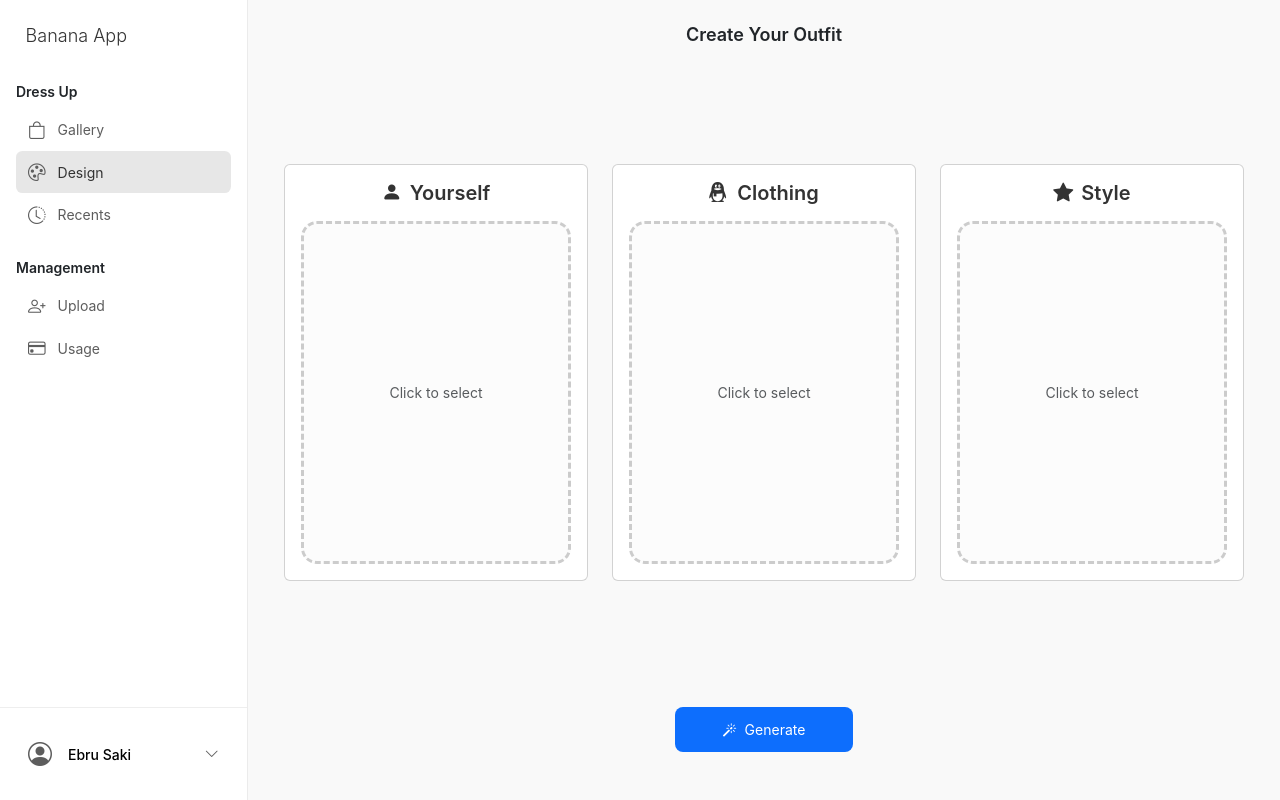
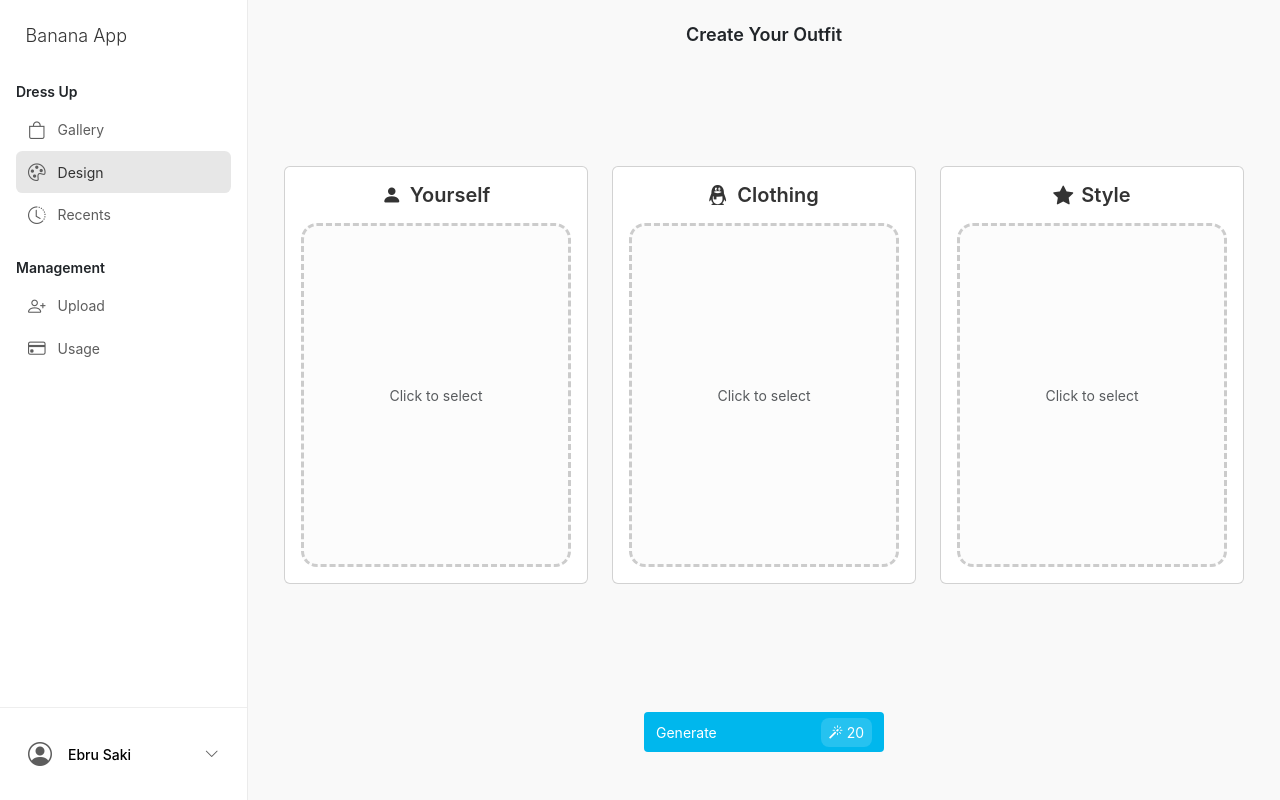
Before and after one commit to rahmansahinler1/banana101-app, a Vue app: page /design in a window 1280 px wide. Built offline with nearby package versions, Linux system fonts and the light colour scheme; no server answers.

Commit message:
feat: generate button initial design

```diff
--- a/src/assets/main.css
+++ b/src/assets/main.css
@@ -448,17 +448,35 @@
   font-family: var(--font-family-base);
   font-size: 14px;
   font-weight: 400;
-  background-color: #0d6efd;
+  background-color: #00b7ed;
   color: white;
   border: none;
-  border-radius: 0.5rem;
-  padding: 0.75rem 3rem;
+  border-radius: 0.25rem;
+  padding: 0.5rem 0.75rem;
   cursor: pointer;
-  transition: background-color 0.3s ease;
+  transition: all 0.3s ease;
+  display: inline-flex;
+  align-items: center;
+  justify-content: space-between;
+  width: 240px;
+  height: 40px;
 }
 
 .generate-btn:hover {
-  background-color: #0b5ed7;
+  background-color: #0095c7;
+}
+
+.generate-btn span:last-child {
+  font-family: var(--font-family-base);
+  font-size: 14px;
+  font-weight: 400;
+  background-color: rgba(255, 255, 255, 0.15);
+  color: white;
+  border-radius: 0.5rem;
+  padding: 0.25rem 0.5rem;
+  display: inline-flex;
+  align-items: center;
+  gap: 0.25rem;
 }
 
 /* Responsive Design */
--- a/src/components/Design.vue
+++ b/src/components/Design.vue
@@ -47,7 +47,10 @@
     <!-- Generate Button -->
     <div class="row">
       <div class="col-12 text-center mb-4">
-        <button class="generate-btn"><i class="bi bi-magic me-2"></i>Generate</button>
+        <button class="generate-btn">
+          <span>Generate</span>
+          <span><i class="bi bi-magic"></i> 20</span>
+        </button>
       </div>
     </div>
   </div>
```
